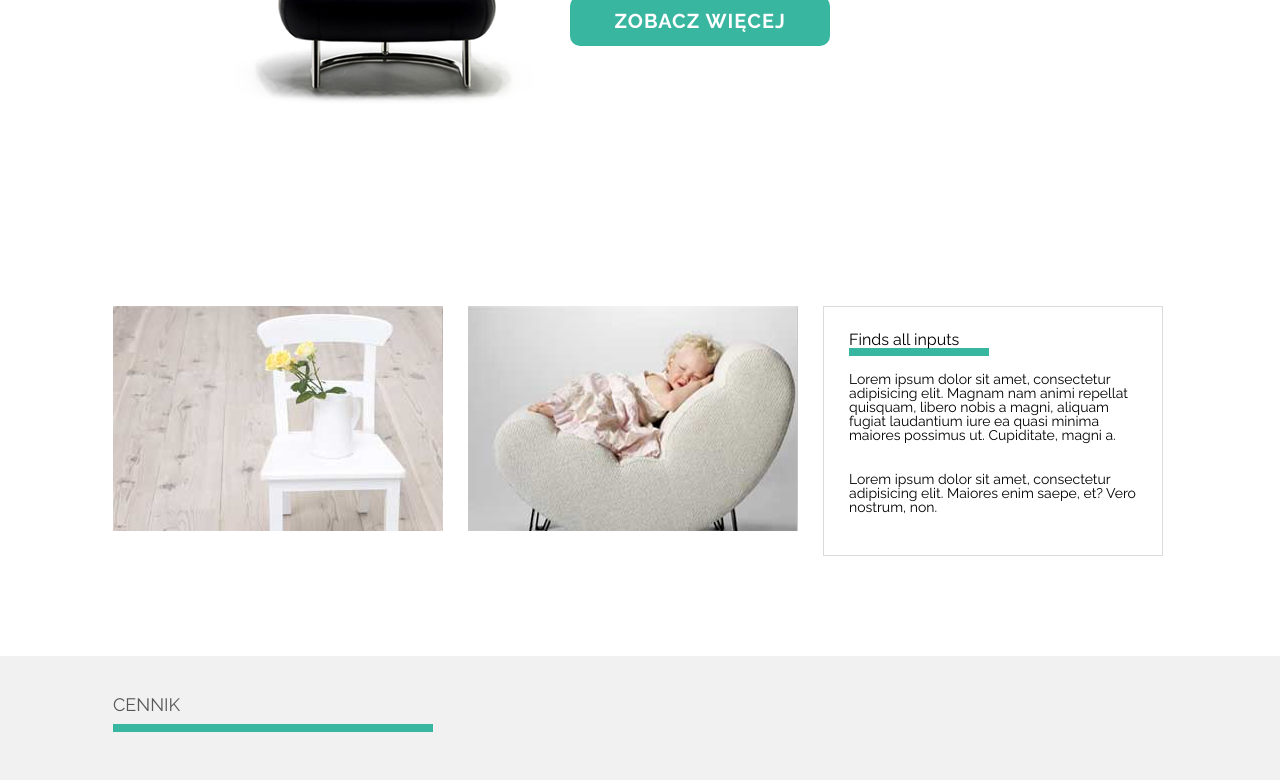
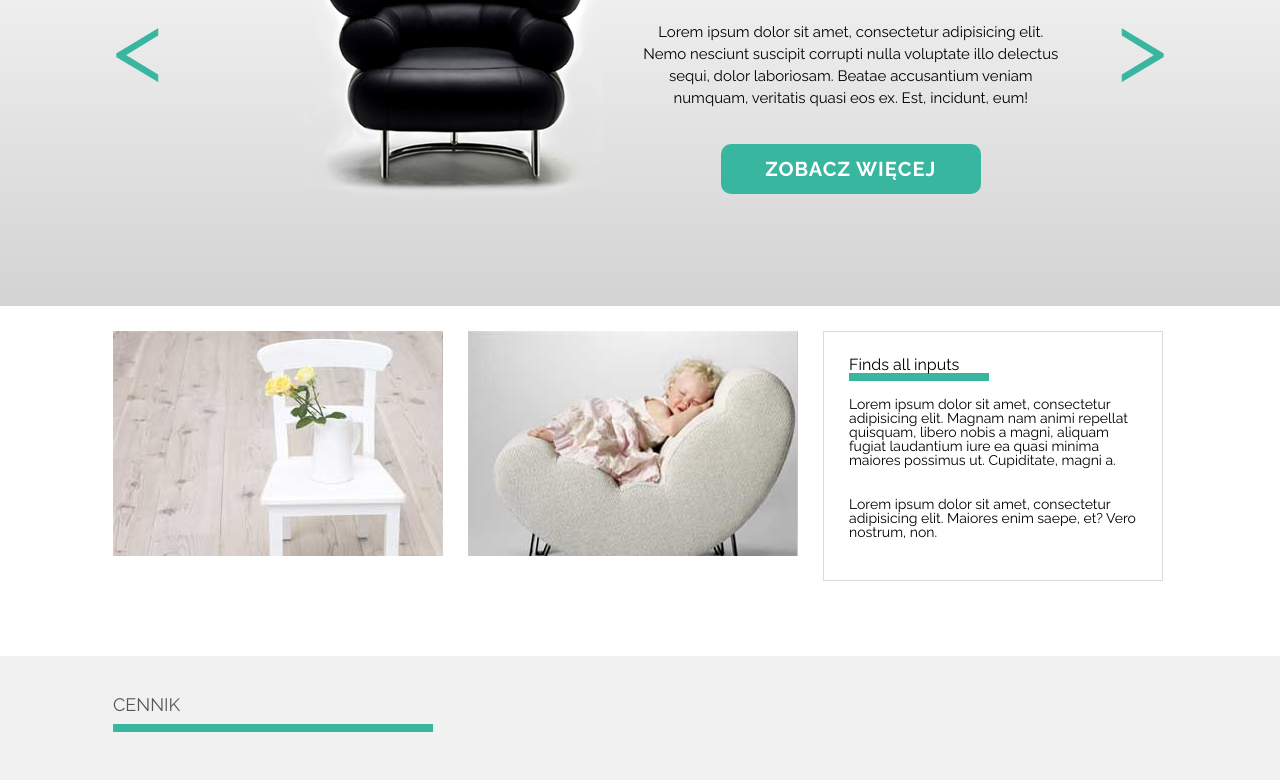
Before and after one commit to Rafalcho/Sit-on-chair-landing-page, a plain HTML site: page index.html in a window 1280 px wide. Shown: the part 234-1014 px from the top of the page. Drawn offline with Linux system fonts and the light colour scheme.

Commit message:
fixed chair section

```diff
--- a/css/style.css
+++ b/css/style.css
@@ -60,32 +60,39 @@ section.chairSection {
   width: 100%;
   height: 500px;
   box-sizing: border-box;
-  background-color: white;
+  bbackground-color: lightgrey;
+  background: -webkit-linear-gradient(bottom, lightgrey, white);
+  background: -o-linear-gradient(bottom, lightgrey, white);
+  background: -moz-linear-gradient(bottom, lightgrey, white);
+  background: linear-gradient(bottom, lightgrey, white);
 }
 
-div.leftArrow {
+div.arrow {
   color: #38b6a0;
-  font-size: 70px;
+  font-size: 100px;
   cursor: pointer;
   float: left;
+  margin-top: 190px;
+  width: 10%
 }
 
 div.rightArrow {
-  color: #38b6a0;
-  font-size: 70px;
-  cursor: pointer;
-  float: left;
+  float: right;
+  text-align: right;
 }
 article.chair {
     float: left;
     width: 40%;
-    height: 340px;
+    height: 260px;
+    margin-top: 90px;
 }
+
 
 article.headArticle {
   float: left;
   width: 40%;
   height: 340px;
+  margin-top: 140px;
 }
 
 h1.headArticle {
@@ -93,6 +100,7 @@ h1.headArticle {
   text-transform: uppercase;
   font-weight: 700;
   color: #000000;
+  text-align: center;
 }
 
 span.headArticle {
@@ -104,6 +112,8 @@ p.headArticle {
   margin: 40px 0 35px 0;
   color: #000000;
   text-align: center;
+  font-size: 15px;
+  line-height: 22px;
 
 }
 
@@ -119,6 +129,7 @@ line-height: 50px;
 font-size: 20px;
 font-weight: 700;
 letter-spacing: 1px;
+margin: 0 auto;
 }
 
 
@@ -134,7 +145,7 @@ article.photoContainer {
   width: 330px;
   float: left;
   height: 225px;
-  margin: 0 25px 0 0;
+  margin: 25px 25px 0 0;
 }
 
 article.photo1 {
@@ -148,6 +159,7 @@ article.description1 {
   float: left;
   height: 250px;
   box-sizing: border-box;
+  margin-top: 25px;
   padding: 25px;
   border: 1px solid #dbdbdb;
 }
--- a/index.html
+++ b/index.html
@@ -25,7 +25,7 @@
     </header>
     <section class="chairSection">
       <div class="container">
-        <div class="leftArrow">
+        <div class="leftArrow arrow">
           &lt;
         </div>
         <article class="chair">
@@ -36,7 +36,7 @@
           <p class="headArticle">Lorem ipsum dolor sit amet, consectetur adipisicing elit. Nemo nesciunt suscipit corrupti nulla voluptate illo delectus sequi, dolor laboriosam. Beatae accusantium veniam numquam, veritatis quasi eos ex. Est, incidunt, eum!</p>
           <div class="button">zobacz więcej</div>
         </article>
-        <div class="rightArrow">
+        <div class="rightArrow arrow">
           &gt;
         </div>
       </div>
```
